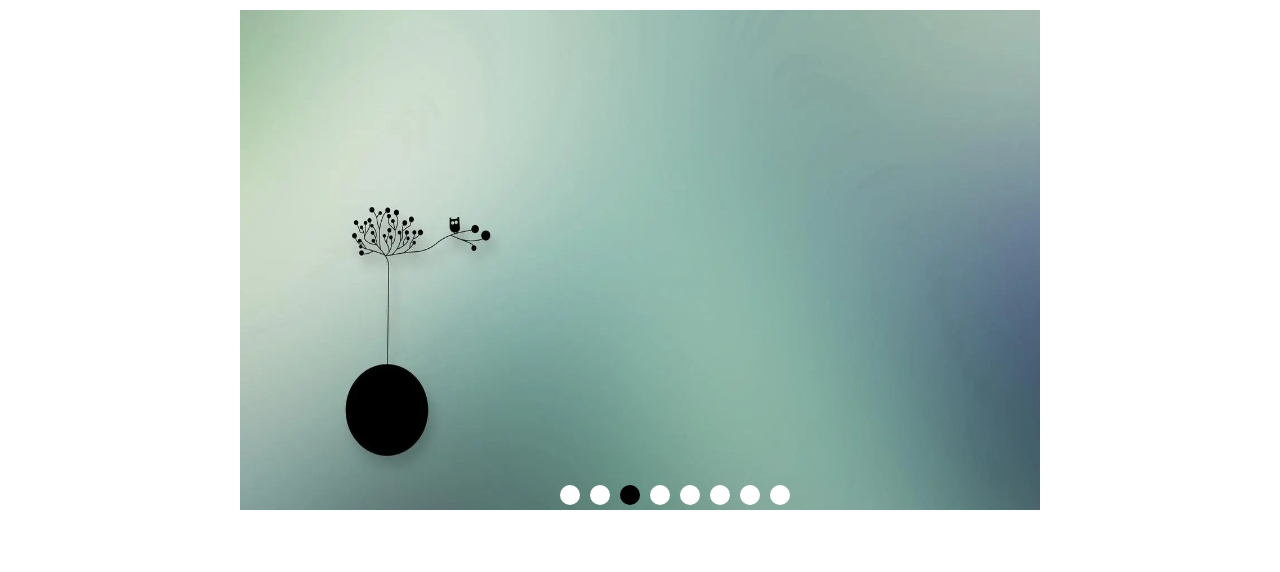
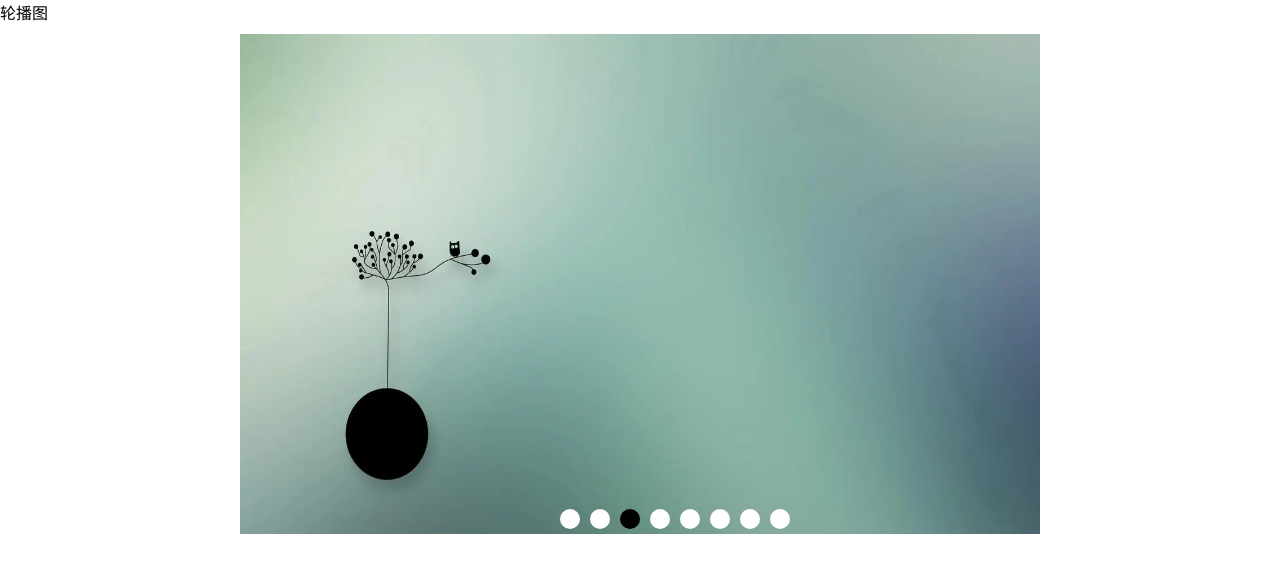
Before and after one commit to xsxjj/project_ssh, a plain HTML site: page index.html in a window 1280 px wide. Drawn offline with Linux system fonts and the light colour scheme.

Commit message:
在远程仓库的index.js中加了个h标签

```diff
--- a/index.html
+++ b/index.html
@@ -10,6 +10,7 @@
     <script src="./index.js"></script>
 </head>
 <body>
+    <h>轮播图</h>
     <div class="main">
         <!-- 左侧盒子 -->
         <a href="#" class="arrow-l">
```
